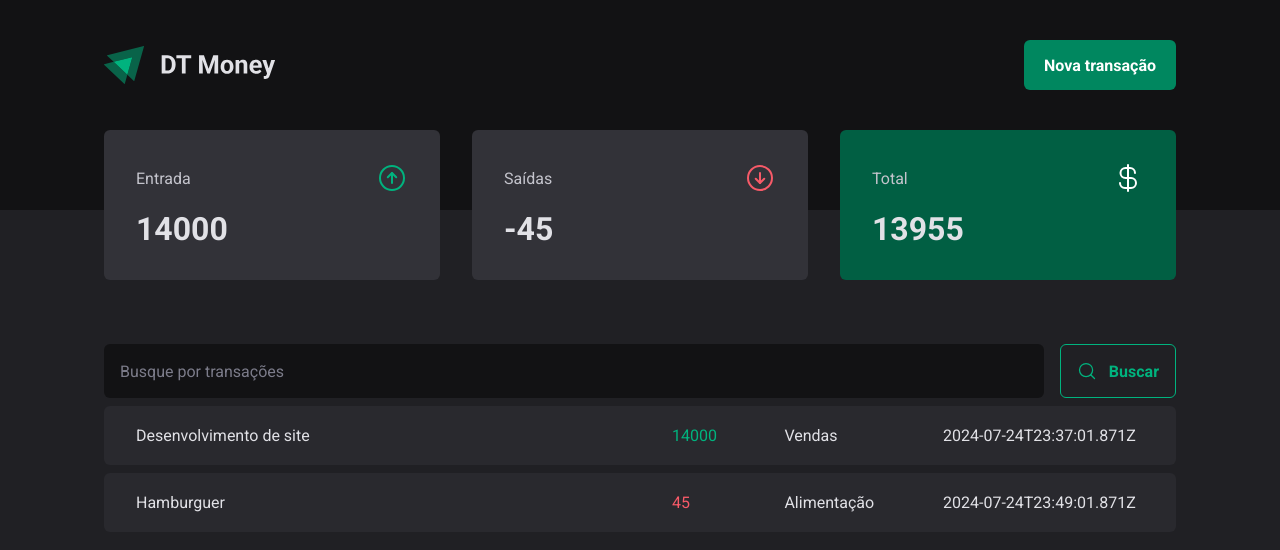
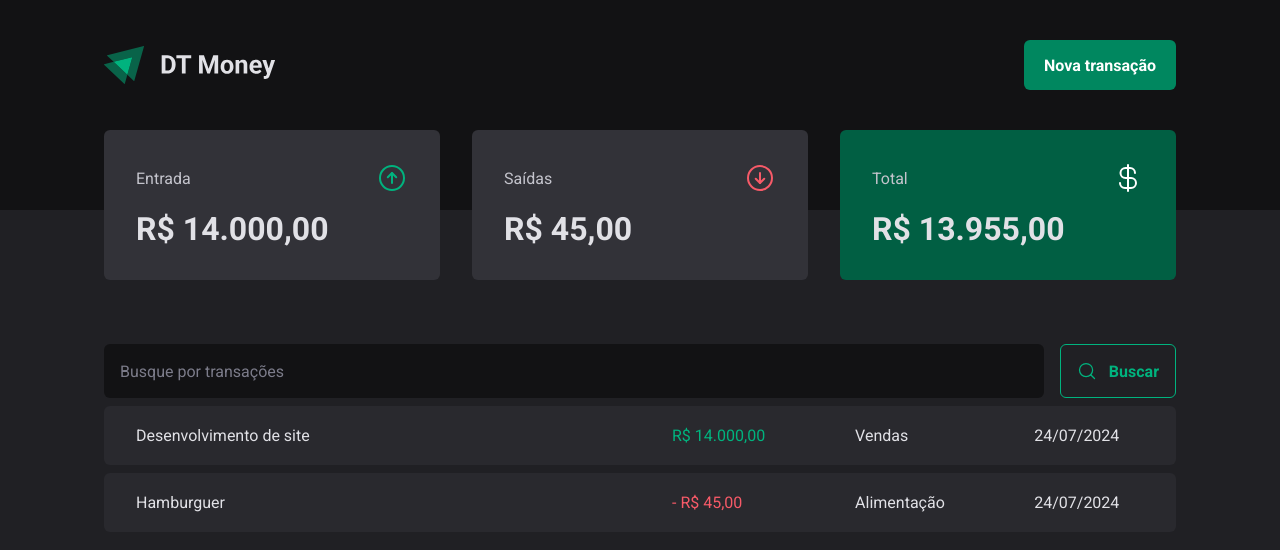
Before and after one commit to jorgedss/DT-Money, a React (Vite) app: page / in a window 1280 px wide. Shown: the top 550 px of the page. Built offline with nearby package versions, Linux system fonts and the light colour scheme; data requests are answered from the project's data file.

Commit message:
Formatação de preço e data

```diff
--- a/src/components/Summary/index.tsx
+++ b/src/components/Summary/index.tsx
@@ -2,6 +2,7 @@ import { ArrowCircleDown, ArrowCircleUp, CurrencyDollar } from 'phosphor-react'
 import { SummaryCard, SummaryContainer } from './styles'
 import { useContext } from 'react'
 import { TransactionsContext } from '../../contexts/TransactionsContext'
+import { priceFotmatter } from '../../utils/formatter'
 
 export function Summary() {
   const { transactions } = useContext(TransactionsContext)
@@ -12,7 +13,7 @@ export function Summary() {
         acc.income += transaction.price
         acc.total += transaction.price
       } else {
-        acc.outcome -= transaction.price
+        acc.outcome += transaction.price
         acc.total -= transaction.price
       }
       return acc
@@ -31,7 +32,7 @@ export function Summary() {
           <span>Entrada</span>
           <ArrowCircleUp size={32} color="#00b37e" />
         </header>
-        <strong>{summary.income}</strong>
+        <strong>{priceFotmatter.format(summary.income)}</strong>
       </SummaryCard>
 
       <SummaryCard>
@@ -39,7 +40,7 @@ export function Summary() {
           <span>Saídas</span>
           <ArrowCircleDown size={32} color="#f75a68" />
         </header>
-        <strong>{summary.outcome}</strong>
+        <strong>{priceFotmatter.format(summary.outcome)}</strong>
       </SummaryCard>
 
       <SummaryCard variant="green">
@@ -47,7 +48,7 @@ export function Summary() {
           <span>Total</span>
           <CurrencyDollar size={32} color="#fff" />
         </header>
-        <strong>{summary.total}</strong>
+        <strong>{priceFotmatter.format(summary.total)}</strong>
       </SummaryCard>
     </SummaryContainer>
   )
--- a/src/pages/Transactions/index.tsx
+++ b/src/pages/Transactions/index.tsx
@@ -8,6 +8,7 @@ import {
   TransActionTable,
 } from './styles'
 import { TransactionsContext } from '../../contexts/TransactionsContext'
+import { dateFormatter, priceFotmatter } from '../../utils/formatter'
 
 export function Transactions() {
   const { transactions } = useContext(TransactionsContext)
@@ -26,11 +27,14 @@ export function Transactions() {
                   <td width="50%">{transiction.description}</td>
                   <td>
                     <PriceHighLight variant={transiction.type}>
-                      {transiction.price}
+                      {transiction.type === 'outcome' && '- '}
+                      {priceFotmatter.format(transiction.price)}
                     </PriceHighLight>
                   </td>
                   <td>{transiction.category}</td>
-                  <td> {transiction.createdAt}</td>
+                  <td>
+                    {dateFormatter.format(new Date(transiction.createdAt))}
+                  </td>
                 </tr>
               )
             })}
--- /dev/null
+++ b/src/utils/formatter.ts
@@ -0,0 +1,7 @@
+export const dateFormatter = new Intl.DateTimeFormat('pt-BR')
+// Intl API de internacionalização do JS
+
+export const priceFotmatter = new Intl.NumberFormat('pt-BR', {
+  style: 'currency', // moeda
+  currency: 'BRL', // real
+})
```
